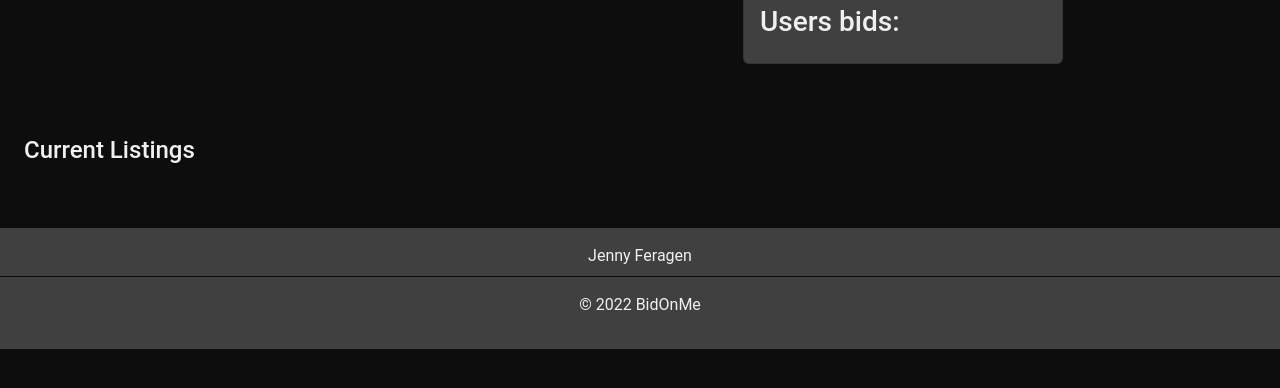
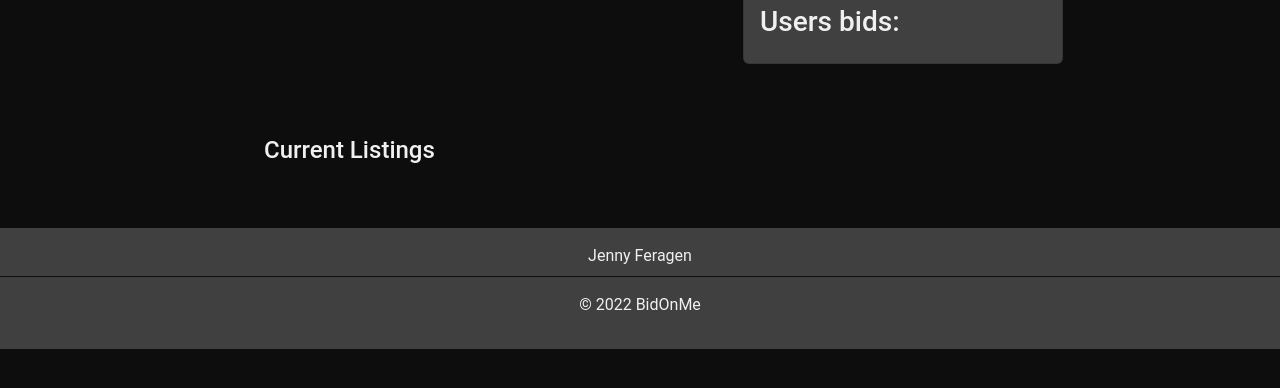
Before and after one commit to Jenfer93/Semester-Project2, a website with bundled scripts: page pages/user/profile.html in a window 1280 px wide. Shown: the part 278-666 px from the top of the page. Built offline with nearby package versions, Linux system fonts and the light colour scheme.

Commit message:
changed some margins

```diff
--- a/pages/user/profile.html
+++ b/pages/user/profile.html
@@ -54,7 +54,7 @@
     </div>
   </div>
 </div>
-<div class="list d-flex flex-column">
+<div class="list d-flex flex-column m-auto align-content-center">
   <div class="current">
     <h4 class="m-4">Current Listings</h4>
     <div class="d-flex flex-row flex-wrap justify-content-between m-auto listings p-2">
```
